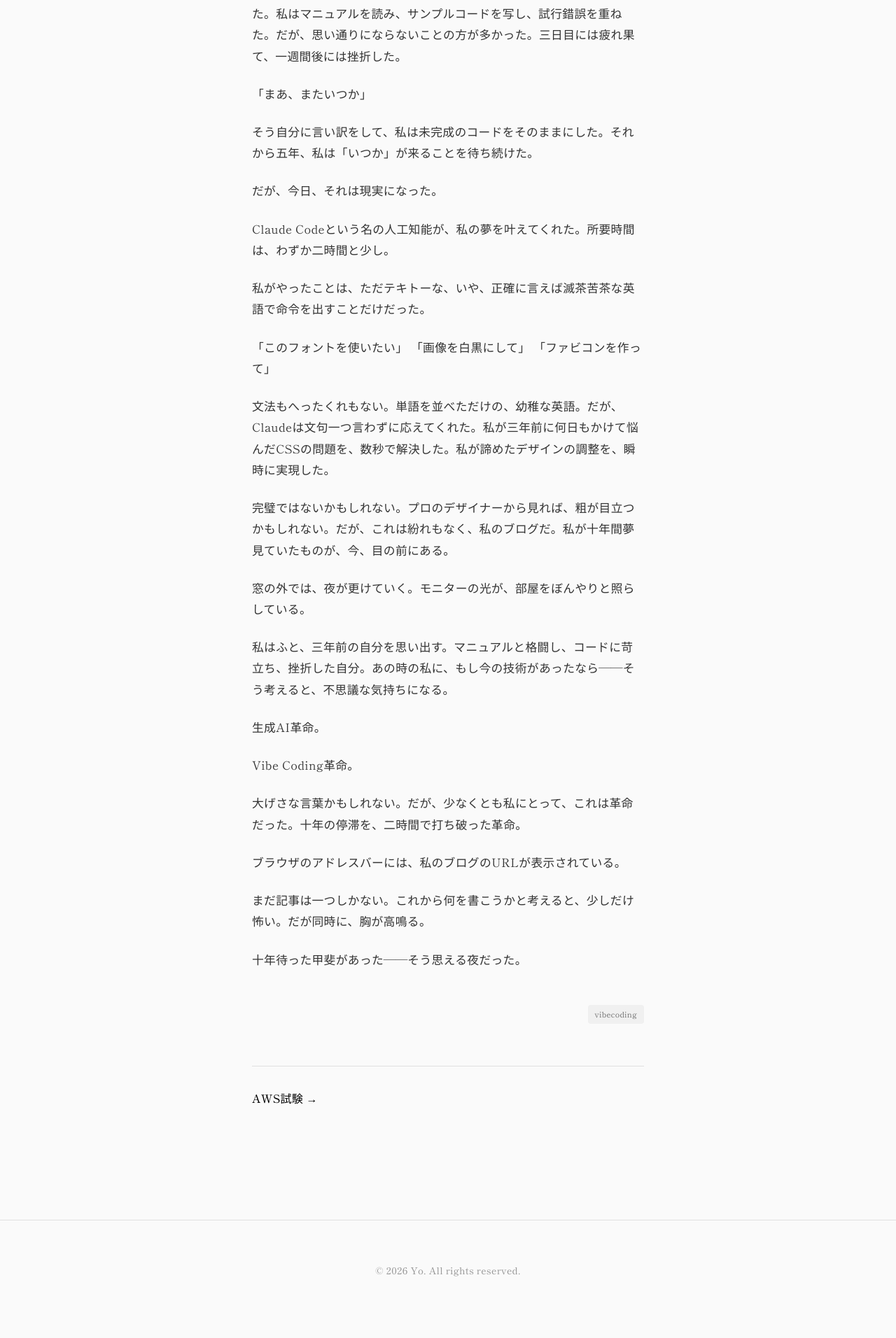
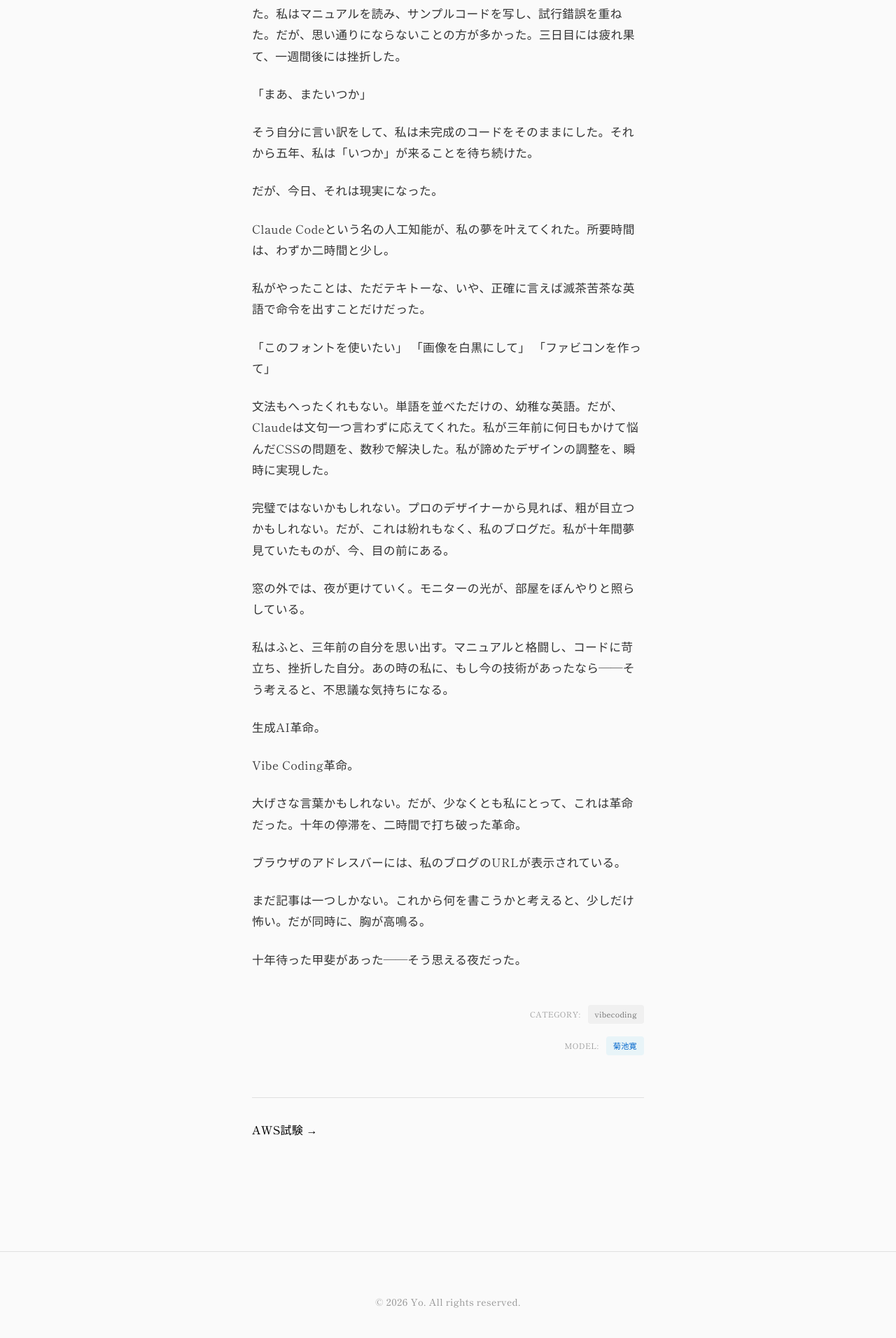
Before and after one commit to champlasonic/logs4me, a Jekyll site: the page built from _posts/2026-01-26-viva-vibe-coding.md, in a window 1280 px wide. Shown: the part 1204-3116 px from the top of the page at 70% size. Built offline with Jekyll 4.4.1, drawn with Linux system fonts in a browser that asks for light colours; some web fonts are replaced; before the commit the page ends 3071 px from its top, so only the background shows below that.

Commit message:
Add model parameter to articles
- Add model field to article frontmatter
- Add "菊池寛" model tag to 4 articles
- Display model tag on article pages
- Style model tag with blue background

Co-Authored-By: Claude Sonnet 4.5 <noreply@anthropic.com>

```diff
--- a/_layouts/post.html
+++ b/_layouts/post.html
@@ -21,6 +21,7 @@ layout: default
 
   {% if page.categories %}
   <div class="post-categories">
+    <strong>Category:</strong>
     {% for category in page.categories %}
       {% case category %}
         {% when '短編日記' %}
@@ -32,6 +33,13 @@ layout: default
       {% endcase %}
       <a href="{{ '/category/' | append: category_url | append: '/' | relative_url }}" class="category">{{ category }}</a>
     {% endfor %}
+  </div>
+  {% endif %}
+
+  {% if page.model %}
+  <div class="post-model">
+    <strong>Model:</strong>
+    <span class="model">{{ page.model }}</span>
   </div>
   {% endif %}
 
--- a/_posts/2026-01-26-viva-vibe-coding.md
+++ b/_posts/2026-01-26-viva-vibe-coding.md
@@ -3,6 +3,7 @@ layout: post
 title: "生成AIのおかげ"
 date: 2026-01-26
 categories: vibecoding
+model: 菊池寛
 permalink: /vibe-coding/
 ---
 
--- a/assets/css/main.css
+++ b/assets/css/main.css
@@ -301,6 +301,31 @@ body {
   opacity: 0.6;
 }
 
+.post-model {
+  margin-top: 16px;
+  text-align: right;
+}
+
+.post-model strong {
+  font-size: 0.7rem;
+  font-weight: 400;
+  letter-spacing: 0.03em;
+  text-transform: uppercase;
+  color: #999;
+}
+
+.model {
+  display: inline-block;
+  background-color: #e8f4f8;
+  padding: 4px 10px;
+  border-radius: 4px;
+  margin-left: 6px;
+  font-size: 0.7rem;
+  font-weight: 400;
+  letter-spacing: 0.02em;
+  color: #0066cc;
+}
+
 .post-navigation {
   margin-top: 60px;
   padding-top: 32px;
```
Also changed, not shown: _posts/2026-01-27-shiken.md (+1 -0 lines), _posts/2026-01-28-senkyo.md (+1 -0 lines), _posts/2026-01-29-watch-out.md (+1 -0 lines).
